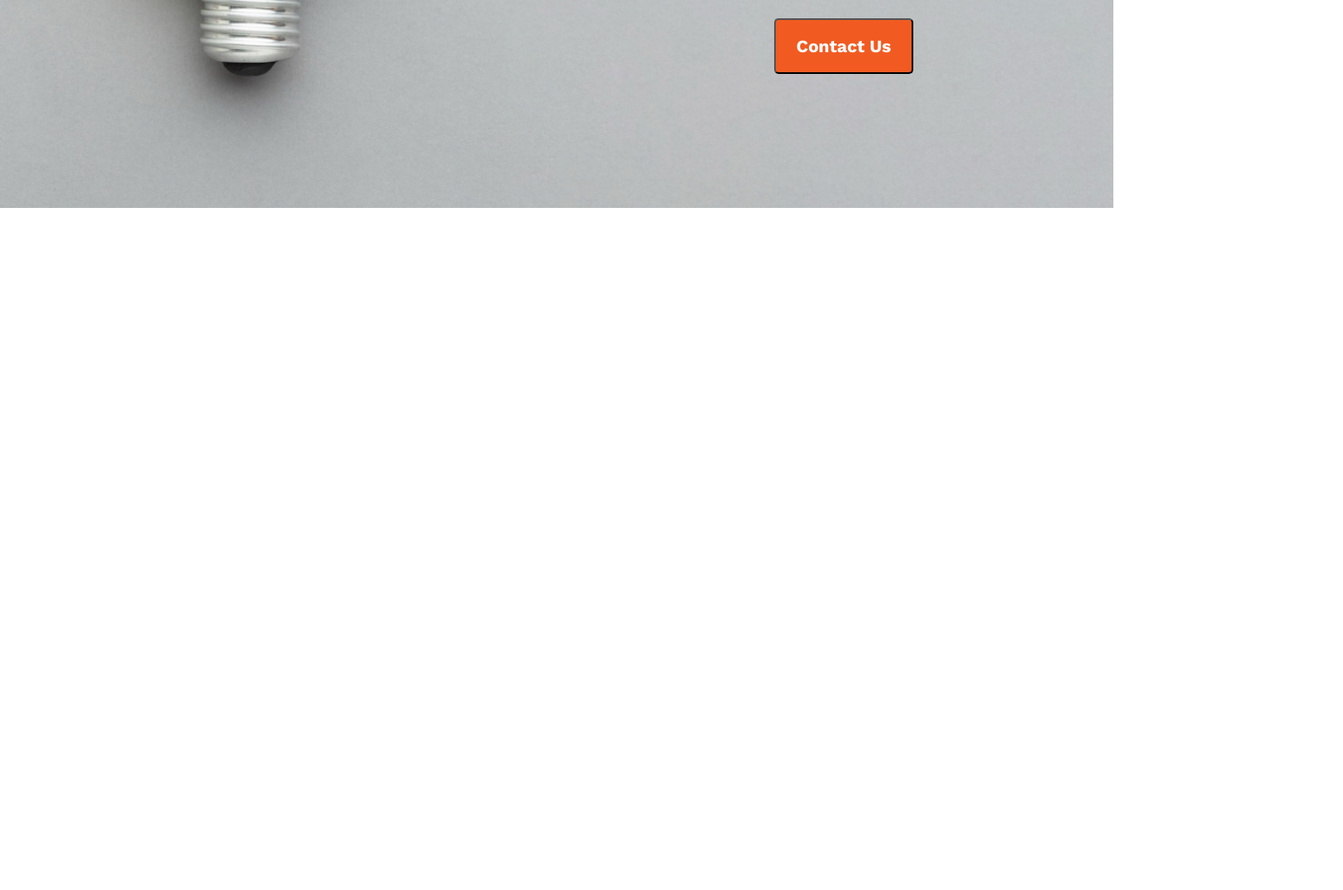
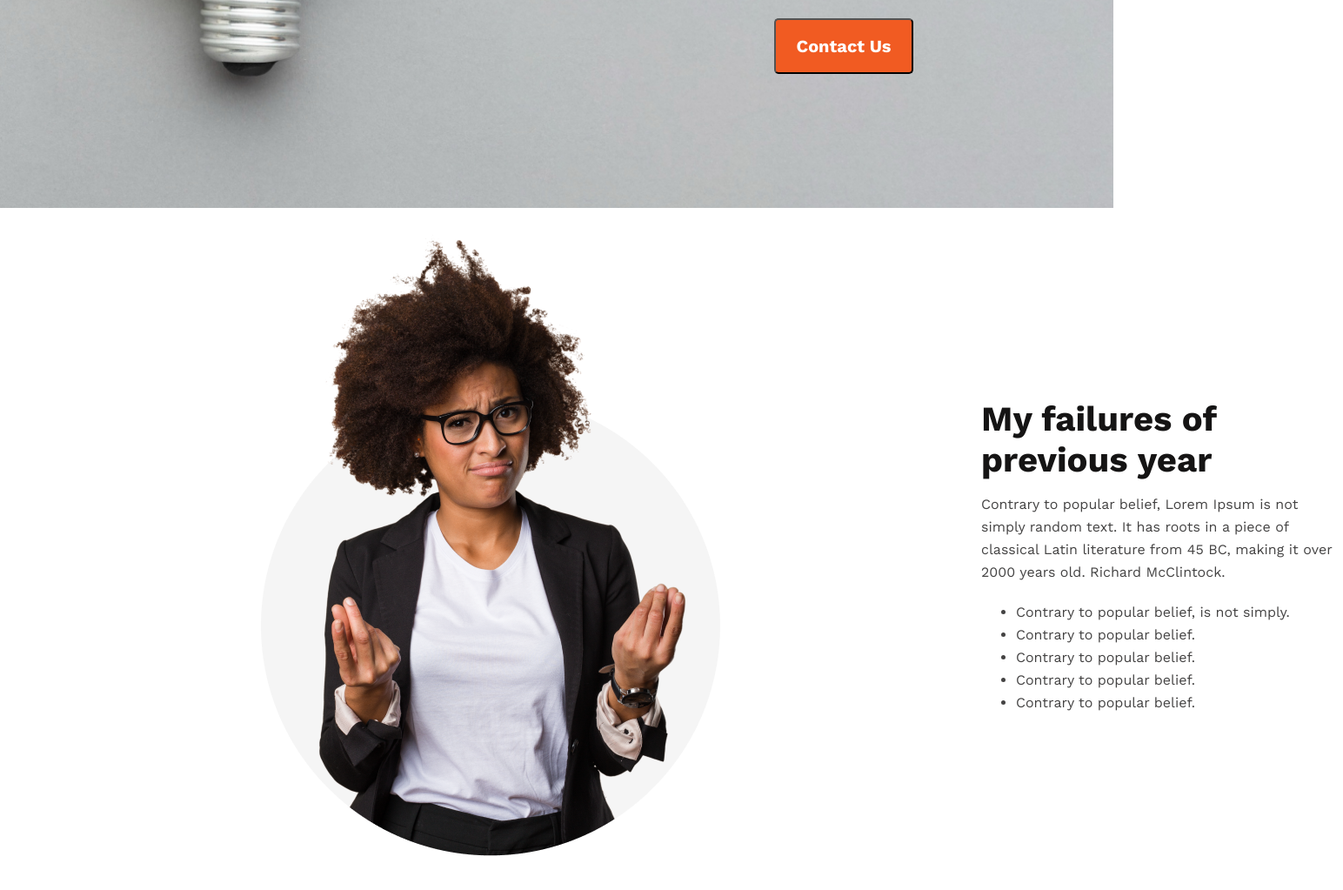
Before and after one commit to Zahidulislammaruf/New-Year-New-Me, a plain HTML site: page index.html in a window 1280 px wide. Shown: the part 561-1584 px from the top of the page at 87% size, 1544 px wide, since content can reach past the window. Before the commit the page ends 800 px from the top, so only its background shows below. Drawn offline with nearby package versions, Linux system fonts and the light colour scheme.

Commit message:
Page 2 Update

```diff
--- a/index.html
+++ b/index.html
@@ -24,6 +24,26 @@
 
         </section>
     </header>
+    <main>
+        <section>
+            <div class="bodycontainer">
+                <div class="bodylogo">
+                    <img class="sizelogo" src="images/person.png" alt="">
+                </div>
+                <div class="bodytext">
+                    <h3 class="bodytittle" >My failures of previous year</h3>
+                    <p class="bodypara">Contrary to popular belief, Lorem Ipsum is not simply random text. It has roots in a piece of classical Latin literature from 45 BC, making it over 2000 years old. Richard McClintock.</p>
+                    <ul class="bodylist" >
+                        <li>Contrary to popular belief, is not simply.</li>
+                        <li>Contrary to popular belief.</li>
+                        <li>Contrary to popular belief.</li>
+                        <li>Contrary to popular belief.</li>
+                        <li>Contrary to popular belief.</li>
+                    </ul>
+                </div>
+            </div>
+        </section>
+    </main>
 
 </body>
 </html>
--- a/style.css
+++ b/style.css
@@ -55,3 +55,47 @@
    margin-top: 30px;
 
 }
+.bodycontainer{
+    display: flex;
+    height: 100vh;
+    gap: 400px;
+    align-items: center;
+}
+.bodylogo{
+    width: 451px;
+    height: 898px;
+    margin-top: 139px;
+    margin-left: 277px;
+}
+.bodytittle{
+    display: flex;
+    width: 288px;
+    flex-direction: column;
+    color: var(--dark-01, #151414);
+    font-family: Work Sans;
+    font-size: 40px;
+    font-weight: 700;
+
+}
+.bodypara{
+    display: flex;
+    width: 416px;
+    flex-direction: column;
+    color: var(--dark-02, #444343);
+    font-family: Work Sans;
+    font-size: 16px;
+    font-weight: 400;
+    line-height: 26px;
+    margin-top: 15px;
+
+}
+.bodylist{
+    color: var(--dark-02, #444343);
+    font-family: Work Sans;
+    font-size: 16px;
+    font-style: normal;
+    font-weight: 400;
+    line-height: 26px;
+    margin-left: 40px;
+    margin-top: 20px;
+}
```
